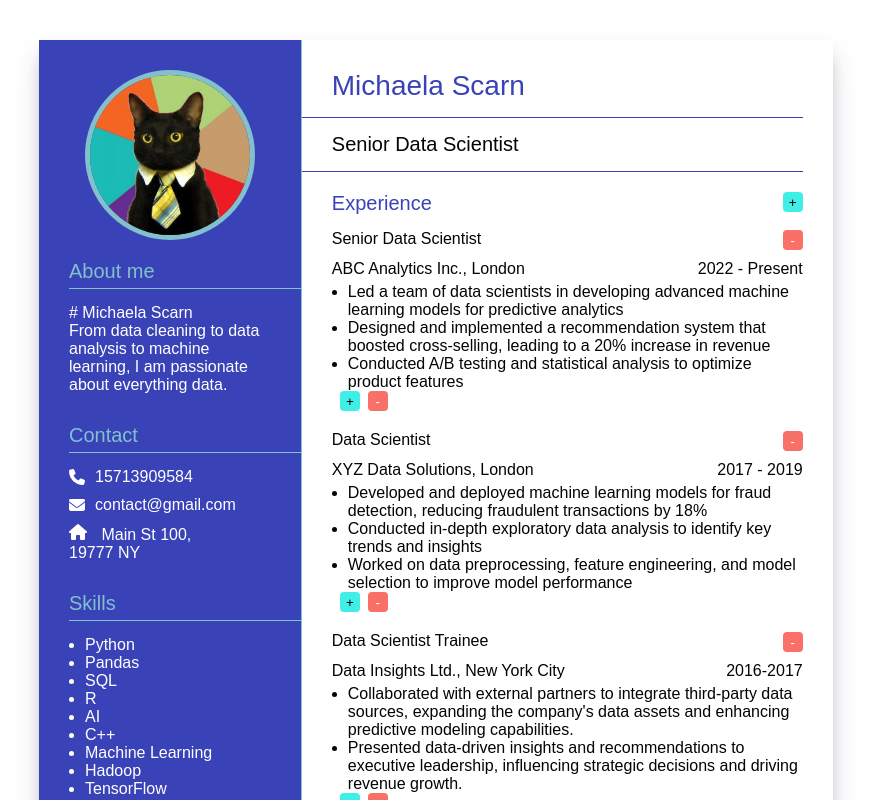
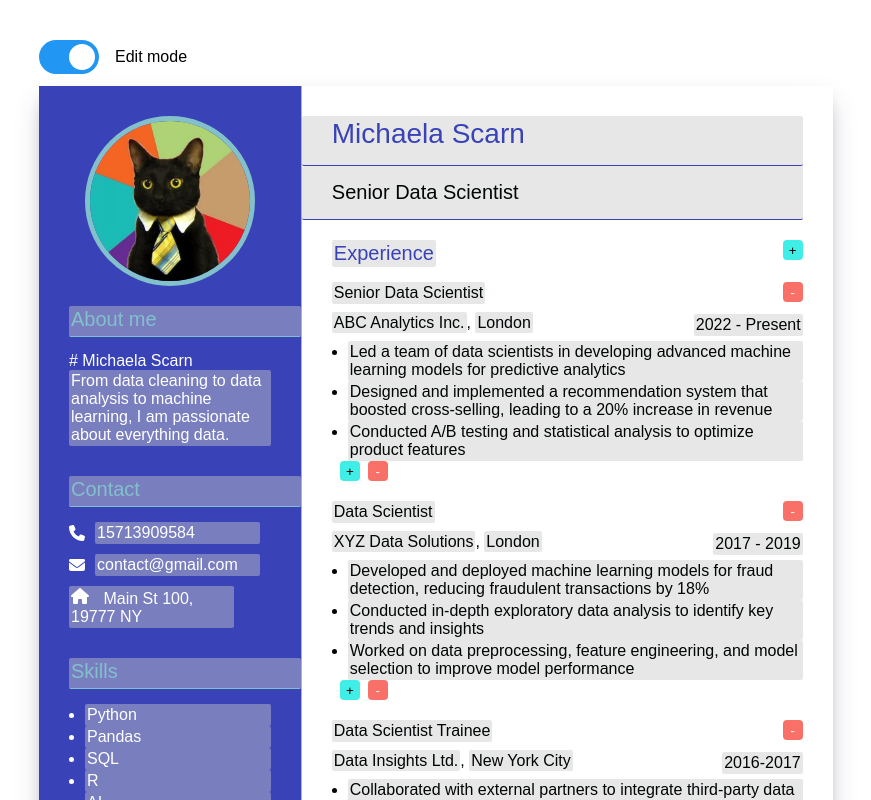
Before and after one commit to gervais-amoah/resume-builder, a Vue app: page / in a window 1280 px wide. Shown: the top 800 px of the page, without its empty margins (1-872 px from the left). Built offline with nearby package versions, Linux system fonts and the light colour scheme.

Commit message:
Add editable toggle button

```diff
--- a/src/App.vue
+++ b/src/App.vue
@@ -4,6 +4,7 @@ import ResumeSection from '@/components/ResumeSection.vue'
 import SectionHeadline from '@/components/SectionHeadline.vue'
 import ContactInfo from '@/components/ContactInfo.vue'
 import EditButtons from '@/components/EditButtons.vue'
+import EditToggle from '@/components/EditToggle.vue'
 
 const personnalInfo = ref({
   name: 'Michaela Scarn',
@@ -154,36 +155,50 @@ const removeExperience = (index) => {
 const removeEducation = (index) => {
   education.value.splice(index, 1)
 }
+
+const editing = ref(true)
+const editModeToggled = (isChecked) => {
+  editing.value = isChecked
+}
 </script>
 
 <template>
   <main class="container">
-    <div id="resume" class="d-flex">
+    <EditToggle @edit-mode-toggled="editModeToggled" />
+
+    <div id="resume" class="d-flex" :class="{ 'edit-off': !editing }">
       <div class="left-col">
         <ResumeSection>
           <img :src="imageUrl" class="profile-pic" alt="profile picture" />
 
           <SectionHeadline
+            :editing="editing"
             :headlines="headlines[0]"
             @headline-edited="(val) => updateHeadline(val, 0)"
           />
 
           <span># {{ personnalInfo.name }}</span>
-          <div contenteditable @blur="updatePersonnalInfo($event, 'introText')">
+          <div :contenteditable="editing" @blur="updatePersonnalInfo($event, 'introText')">
             {{ personnalInfo.introText }}
           </div>
         </ResumeSection>
 
         <ResumeSection>
           <SectionHeadline
+            :editing="editing"
             :headlines="headlines[1]"
             @headline-edited="(val) => updateHeadline(val, 1)"
           />
-          <ContactInfo :contact="contact" @edit="(val, key) => updateContact(val, key)" />
+          <ContactInfo
+            :editing="editing"
+            :contact="contact"
+            @edit="(val, key) => updateContact(val, key)"
+          />
         </ResumeSection>
 
         <ResumeSection>
           <SectionHeadline
+            :editing="editing"
             :headlines="headlines[2]"
             @headline-edited="(val) => updateHeadline(val, 2)"
           />
@@ -191,7 +206,7 @@ const removeEducation = (index) => {
             <li
               v-for="(skill, index) in skills"
               :key="index"
-              contenteditable
+              :contenteditable="editing"
               @blur="updateSkill($event, index)"
             >
               {{ skill }}
@@ -203,6 +218,7 @@ const removeEducation = (index) => {
 
         <ResumeSection>
           <SectionHeadline
+            :editing="editing"
             :headlines="headlines[3]"
             @headline-edited="(val) => updateHeadline(val, 3)"
           />
@@ -211,7 +227,7 @@ const removeEducation = (index) => {
             <li
               v-for="(hlItem, index) in highlights"
               :key="index"
-              contenteditable
+              :contenteditable="editing"
               @blur="updateHighlights($event, index)"
             >
               {{ hlItem }}
@@ -226,18 +242,23 @@ const removeEducation = (index) => {
         <div
           class="personal-name"
           :spellcheck="false"
-          contenteditable
+          :contenteditable="editing"
           @blur="updatePersonnalInfo($event, 'name')"
         >
           {{ personnalInfo.name }}
         </div>
-        <div class="personal-title" contenteditable @blur="updatePersonnalInfo($event, 'title')">
+        <div
+          class="personal-title"
+          :contenteditable="editing"
+          @blur="updatePersonnalInfo($event, 'title')"
+        >
           {{ personnalInfo.title }}
         </div>
 
         <ResumeSection>
           <div class="d-flex justify-content-between">
             <SectionHeadline
+              :editing="editing"
               :headlines="headlines[4]"
               @headline-edited="(val) => updateHeadline(val, 4)"
             />
@@ -247,22 +268,25 @@ const removeEducation = (index) => {
           <div v-if="!experience.length">Add an experience</div>
           <div v-for="(exp, index) in experience" :key="index" class="inner-section">
             <div class="inner-section-heading">
-              <span contenteditable="true" @blur="updateExperience($event, 'title', index)">
+              <span :contenteditable="editing" @blur="updateExperience($event, 'title', index)">
                 {{ exp.title }}
               </span>
               <EditButtons @remove-click="removeExperience(index)" :show-add-btn="false" />
             </div>
             <div class="d-flex justify-content-between">
               <div>
-                <span contenteditable="true" @blur="updateExperience($event, 'company', index)">{{
-                  exp.company
-                }}</span
+                <span
+                  :contenteditable="editing"
+                  @blur="updateExperience($event, 'company', index)"
+                  >{{ exp.company }}</span
                 >,
-                <span contenteditable="true" @blur="updateExperience($event, 'location', index)">{{
-                  exp.location
-                }}</span>
+                <span
+                  :contenteditable="editing"
+                  @blur="updateExperience($event, 'location', index)"
+                  >{{ exp.location }}</span
+                >
               </div>
-              <div contenteditable="true" @blur="updateExperience($event, 'date', index)">
+              <div :contenteditable="editing" @blur="updateExperience($event, 'date', index)">
                 {{ exp.date }}
               </div>
             </div>
@@ -270,7 +294,7 @@ const removeEducation = (index) => {
               <li
                 v-for="(desc, innerIndex) in exp.description"
                 :key="innerIndex"
-                contenteditable="true"
+                :contenteditable="editing"
                 @blur="updateExperienceDescription($event, index, innerIndex)"
               >
                 {{ desc }}
@@ -289,6 +313,7 @@ const removeEducation = (index) => {
         <ResumeSection>
           <div class="d-flex justify-content-between">
             <SectionHeadline
+              :editing="editing"
               :headlines="headlines[5]"
               @headline-edited="(val) => updateHeadline(val, 5)"
             />
@@ -297,22 +322,25 @@ const removeEducation = (index) => {
           <div v-if="!education.length">Add an education</div>
           <div v-for="(item, index) in education" :key="index" class="inner-section">
             <div class="inner-section-heading">
-              <span contenteditable="true" @blur="updateEducation($event, 'title', index)">{{
+              <span :contenteditable="editing" @blur="updateEducation($event, 'title', index)">{{
                 item.title
               }}</span>
               <EditButtons @remove-click="removeEducation(index)" :show-add-btn="false" />
             </div>
             <div class="d-flex justify-content-between">
               <div>
-                <span contenteditable="true" @blur="updateEducation($event, 'university', index)">
+                <span
+                  :contenteditable="editing"
+                  @blur="updateEducation($event, 'university', index)"
+                >
                   {{ item.university }} </span
                 >,
-                <span contenteditable="true" @blur="updateEducation($event, 'location', index)">
+                <span :contenteditable="editing" @blur="updateEducation($event, 'location', index)">
                   {{ item.location }}
                 </span>
               </div>
 
-              <div contenteditable="true" @blur="updateEducation($event, 'date', index)">
+              <div :contenteditable="editing" @blur="updateEducation($event, 'date', index)">
                 {{ item.date }}
               </div>
             </div>
@@ -320,7 +348,7 @@ const removeEducation = (index) => {
               <li
                 v-for="(desc, innerIndex) in item.description"
                 :key="innerIndex"
-                contenteditable="true"
+                :contenteditable="editing"
                 @blur="updateEducationDescription($event, index, innerIndex)"
               >
                 {{ desc }}
--- a/src/assets/main.css
+++ b/src/assets/main.css
@@ -24,3 +24,9 @@ body {
 .justify-content-between {
   justify-content: space-between;
 }
+
+[contenteditable='true'] {
+  border-radius: 2px;
+  background-color: #cacaca71;
+  padding: 2px;
+}
--- a/src/components/ContactInfo.vue
+++ b/src/components/ContactInfo.vue
@@ -1,6 +1,10 @@
 <script setup>
 const { contact } = defineProps({
-  contact: { type: Object, required: true }
+  contact: { type: Object, required: true },
+  editing: {
+    type: Boolean,
+    required: true
+  }
 })
 const emit = defineEmits(['edit'])
 
@@ -24,7 +28,9 @@ const updateContact = (event, key) => {
           d="M164.9 24.6c-7.7-18.6-28-28.5-47.4-23.2l-88 24C12.1 30.2 0 46 0 64C0 311.4 200.6 512 448 512c18 0 33.8-12.1 38.6-29.5l24-88c5.3-19.4-4.6-39.7-23.2-47.4l-96-40c-16.3-6.8-35.2-2.1-46.3 11.6L304.7 368C234.3 334.7 177.3 277.7 144 207.3L193.3 167c13.7-11.2 18.4-30 11.6-46.3l-40-96z"
         />
       </svg>
-      <span contenteditable @blur="updateContact($event, 'phone')">{{ contact.phone }}</span>
+      <span :contenteditable="editing" @blur="updateContact($event, 'phone')">{{
+        contact.phone
+      }}</span>
     </li>
 
     <li>
@@ -40,12 +46,12 @@ const updateContact = (event, key) => {
           d="M48 64C21.5 64 0 85.5 0 112c0 15.1 7.1 29.3 19.2 38.4L236.8 313.6c11.4 8.5 27 8.5 38.4 0L492.8 150.4c12.1-9.1 19.2-23.3 19.2-38.4c0-26.5-21.5-48-48-48H48zM0 176V384c0 35.3 28.7 64 64 64H448c35.3 0 64-28.7 64-64V176L294.4 339.2c-22.8 17.1-54 17.1-76.8 0L0 176z"
         />
       </svg>
-      <span contenteditable @blur="updateContact($event, 'email')">
+      <span :contenteditable="editing" @blur="updateContact($event, 'email')">
         {{ contact.email }}
       </span>
     </li>
     <li>
-      <span contenteditable @blur="updateContact($event, 'address')">
+      <span :contenteditable="editing" @blur="updateContact($event, 'address')">
         <svg
           xmlns="http://www.w3.org/2000/svg"
           height="16"
--- a/src/components/EditButtons.vue
+++ b/src/components/EditButtons.vue
@@ -22,6 +22,9 @@ const emit = defineEmits(['addClick', 'removeClick'])
 </template>
 
 <style scoped>
+.edit-off .edit-btn {
+  display: none;
+}
 .edit-btn {
   min-width: 20px;
   height: 20px;
--- /dev/null
+++ b/src/components/EditToggle.vue
@@ -0,0 +1,90 @@
+<script setup>
+import { defineEmits } from 'vue'
+
+const emit = defineEmits(['editModeToggled'])
+
+const onToggle = (event) => {
+  emit('editModeToggled', event.target.checked)
+}
+</script>
+
+<template>
+  <label class="switch-wrapper">
+    <div class="switch">
+      <input type="checkbox" checked @click="onToggle" />
+      <span class="slider round"></span>
+    </div>
+    <span>Edit mode</span>
+  </label>
+</template>
+
+<style scoped>
+.switch-wrapper {
+  display: flex;
+  align-items: center;
+  gap: 1rem;
+  margin-bottom: 0.75rem;
+}
+/* The switch - the box around the slider */
+.switch {
+  position: relative;
+  display: inline-block;
+  width: 60px;
+  height: 34px;
+}
+
+/* Hide default HTML checkbox */
+.switch input {
+  opacity: 0;
+  width: 0;
+  height: 0;
+}
+
+/* The slider */
+.slider {
+  position: absolute;
+  cursor: pointer;
+  top: 0;
+  left: 0;
+  right: 0;
+  bottom: 0;
+  background-color: #ccc;
+  -webkit-transition: 0.4s;
+  transition: 0.4s;
+}
+
+.slider:before {
+  position: absolute;
+  content: '';
+  height: 26px;
+  width: 26px;
+  left: 4px;
+  bottom: 4px;
+  background-color: white;
+  -webkit-transition: 0.4s;
+  transition: 0.4s;
+}
+
+input:checked + .slider {
+  background-color: #2196f3;
+}
+
+input:focus + .slider {
+  box-shadow: 0 0 1px #2196f3;
+}
+
+input:checked + .slider:before {
+  -webkit-transform: translateX(26px);
+  -ms-transform: translateX(26px);
+  transform: translateX(26px);
+}
+
+/* Rounded sliders */
+.slider.round {
+  border-radius: 34px;
+}
+
+.slider.round:before {
+  border-radius: 50%;
+}
+</style>
--- a/src/components/SectionHeadline.vue
+++ b/src/components/SectionHeadline.vue
@@ -2,6 +2,10 @@
 const props = defineProps({
   headlines: {
     type: String,
+    required: true
+  },
+  editing: {
+    type: Boolean,
     required: true
   }
 })
@@ -13,7 +17,7 @@ const notifyParent = (event) => {
 </script>
 
 <template>
-  <h4 class="section-headline" contenteditable @blur="notifyParent">
+  <h4 class="section-headline" :contenteditable="editing" @blur="notifyParent">
     {{ props.headlines }}
   </h4>
 </template>
```
